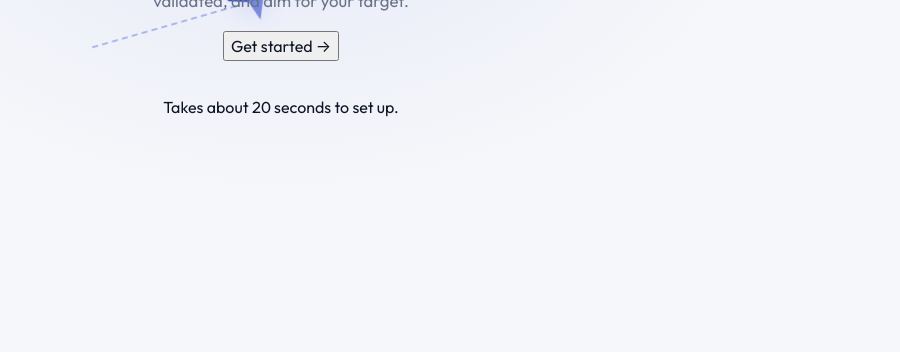
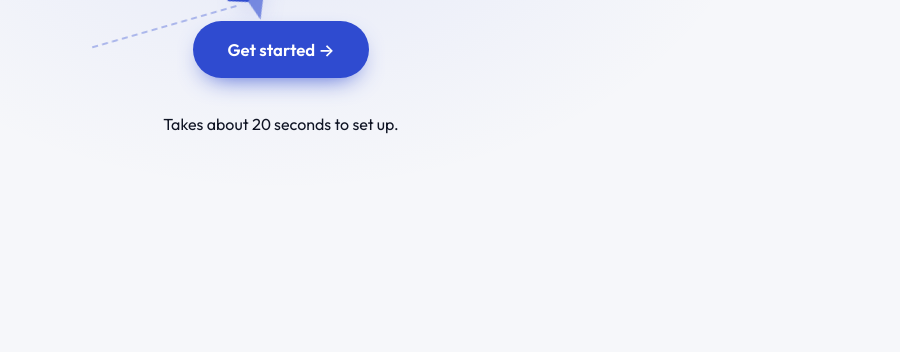
Before and after one commit to doriankelson717-del/gpa-calculator, a plain HTML site: page index.html in a window 1280 px wide. Shown: the part 448-800 px from the top of the page, without its empty margins (359-1259 px from the left). Drawn offline with Linux system fonts and the light colour scheme.

Commit message:
add start button styles and animations for enhanced user interaction

```diff
--- a/style.css
+++ b/style.css
@@ -869,3 +869,44 @@ select:focus {
   font-size: 1.05rem;
   animation: fade 0.9s var(--ease) 1.1s both;
 }
+
+.start-btn {
+  margin-top: 6px;
+  padding: 16px 34px;
+  font-weight: 600;
+  font-size: 1.05rem;
+  color: var(--accent-ink);
+  background: var(--accent);
+  border: 0;
+  border-radius: 99px;
+  animation:
+    fade 0.9s var(--ease) 1.4s both,
+    pulse 2.6s ease-in-out 2.4s infinite;
+  transition: transform 0.25s var(--ease);
+}
+.start-btn:hover {
+  transform: translateY(-2px) scale(1.03);
+}
+.start-btn:active {
+  transform: scale(0.97);
+}
+.start-btn span {
+  display: inline-block;
+  transition: transform 0.25s var(--ease);
+}
+.start-btn:hover span {
+  transform: translateX(4px);
+}
+@keyframes pulse {
+  0%,
+  100% {
+    box-shadow:
+      0 10px 26px -12px var(--accent),
+      0 0 0 0 var(--accent-soft);
+  }
+  50% {
+    box-shadow:
+      0 14px 30px -12px var(--accent),
+      0 0 0 12px transparent;
+  }
+}
```
